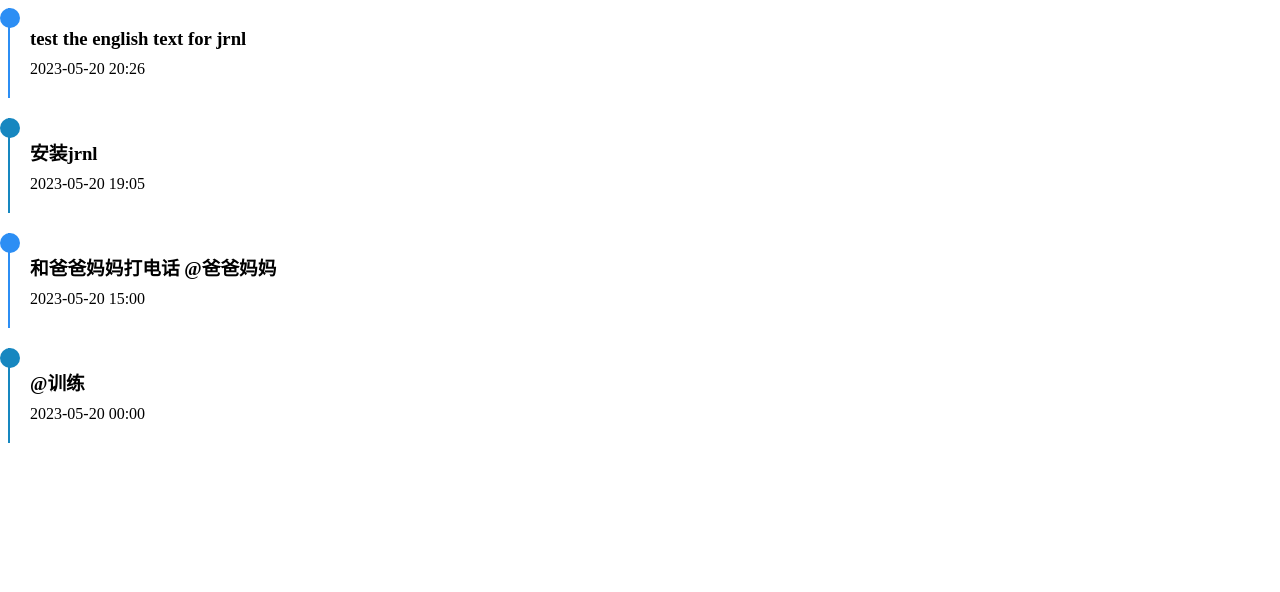
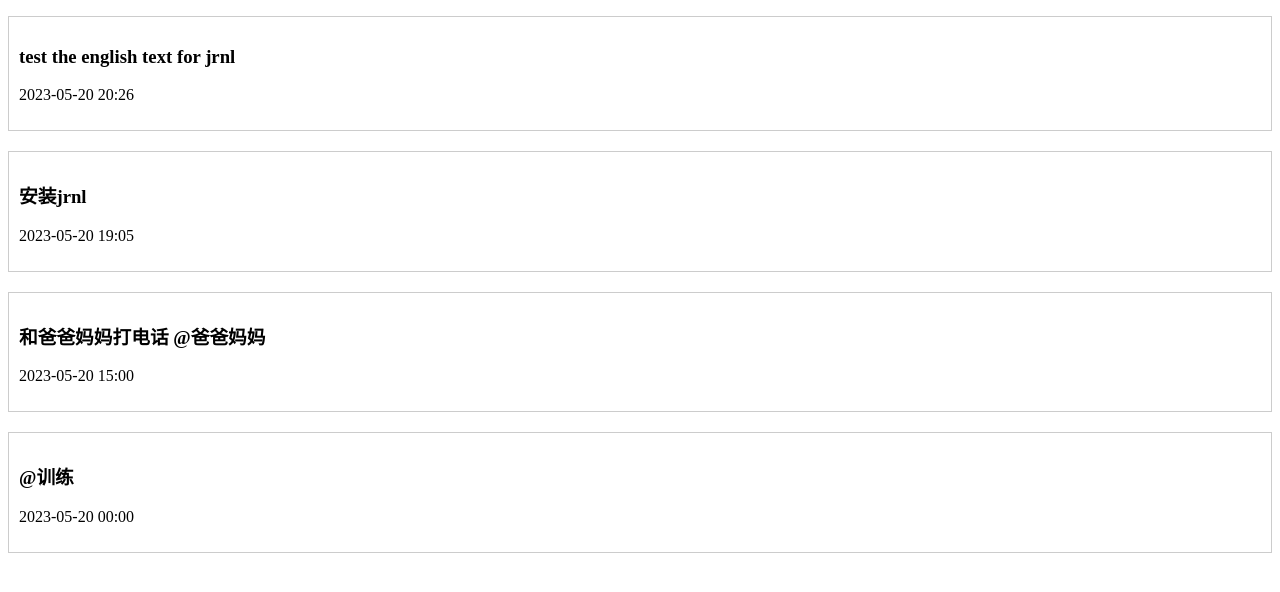
Before and after one commit to Gexi0619/jrnl2html, a plain HTML site: page index.html in a window 1280 px wide. Drawn offline with Linux system fonts and the light colour scheme.

Commit message:
数据修改

```diff
--- a/index.html
+++ b/index.html
@@ -1,11 +1,11 @@
 <!DOCTYPE html>
 <html>
 <head>
-  <title>Timeline</title>
+  <title>My Jrnl</title>
   <link rel="stylesheet" href="styles.css">
 </head>
 <body>
   <ul class="timeline" id="timeline"></ul>
-  <script src="timeline.js"></script>
+  <script src="script.js"></script>
 </body>
 </html>
--- a/styles.css
+++ b/styles.css
@@ -1,44 +1,10 @@
+/* 样式化时间线外观 */
 .timeline {
   list-style: none;
-    margin: 0;
   padding: 0;
 }
-
 .timeline-item {
-    position: relative;
-    padding: 20px;
-    border-left: 2px solid #2c8ef4; /* 使用天蓝色作为边框颜色 */
   margin-bottom: 20px;
+  padding: 10px;
+  border: 1px solid #ccc;
 }
-
-  .timeline-item:before {
-    content: '';
-    position: absolute;
-    top: 0;
-    left: -10px;
-    width: 20px;
-    height: 20px;
-    border-radius: 50%;
-    background-color: #2c8ef4; /* 使用天蓝色作为圆点颜色 */
-  }
-
-  .timeline-item h3 {
-    margin-top: 0;
-    margin-bottom: 10px;
-  }
-
-  .timeline-item p {
-    margin: 0;
-  }
-
-  .timeline-item:last-child {
-    margin-bottom: 0;
-  }
-
-  .timeline-item:nth-child(even) {
-    border-left-color: #1787c0; /* 使用深蓝色作为偶数项的边框颜色 */
-  }
-
-  .timeline-item:nth-child(even):before {
-    background-color: #1787c0; /* 使用深蓝色作为偶数项的圆点颜色 */
-  }
```
Also changed, not shown: script.js (renamed from timeline.js). Lines whose indentation alone changed are shown as unchanged.
